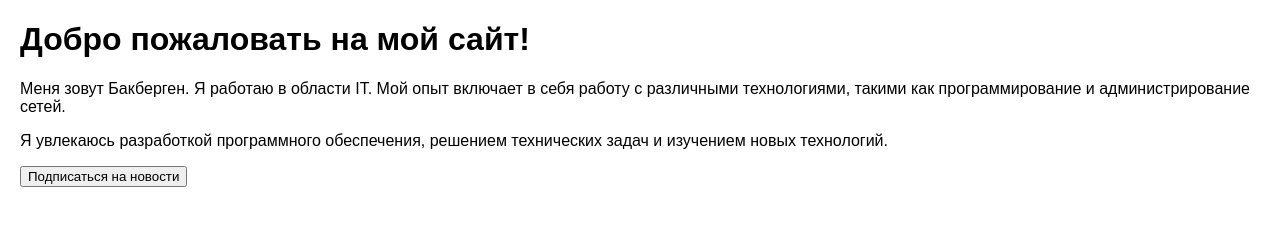
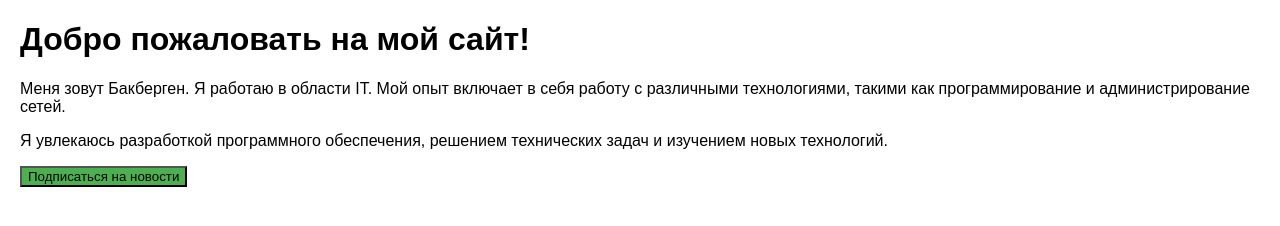
Before and after one commit to Bakbergen04/profile, a plain HTML site: page index.html in a window 1280 px wide. Drawn offline with Linux system fonts and the light colour scheme.

Commit message:
Изменен цвет кнопки

```diff
--- a/index.html
+++ b/index.html
@@ -19,7 +19,7 @@
     <div class="profile">
         <p>Меня зовут Бакберген. Я работаю в области IT. Мой опыт включает в себя работу с различными технологиями, такими как программирование и администрирование сетей.</p>
         <p>Я увлекаюсь разработкой программного обеспечения, решением технических задач и изучением новых технологий.</p>
-<button>Подписаться на новости</button>
+<button style="background-color: #4CAF50;">Подписаться на новости</button>
     </div>
 </body>
 </html>
```
